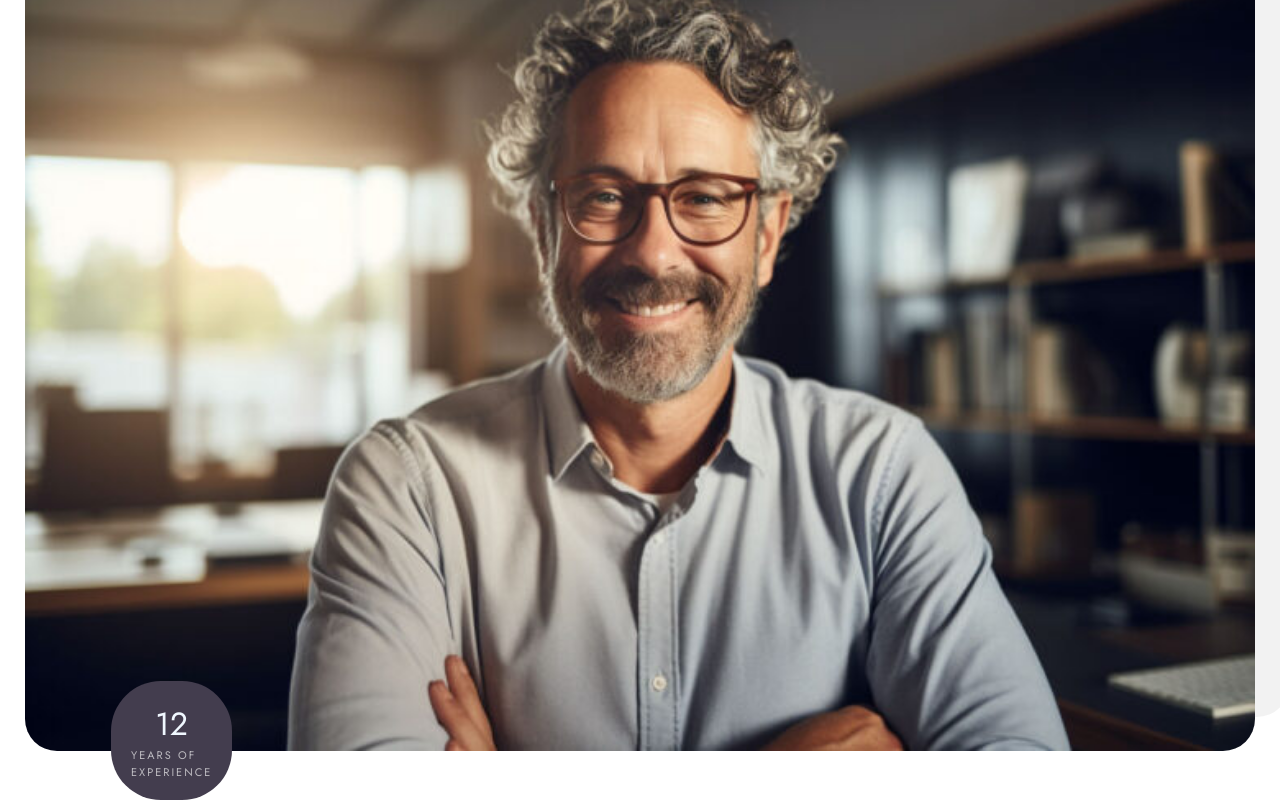
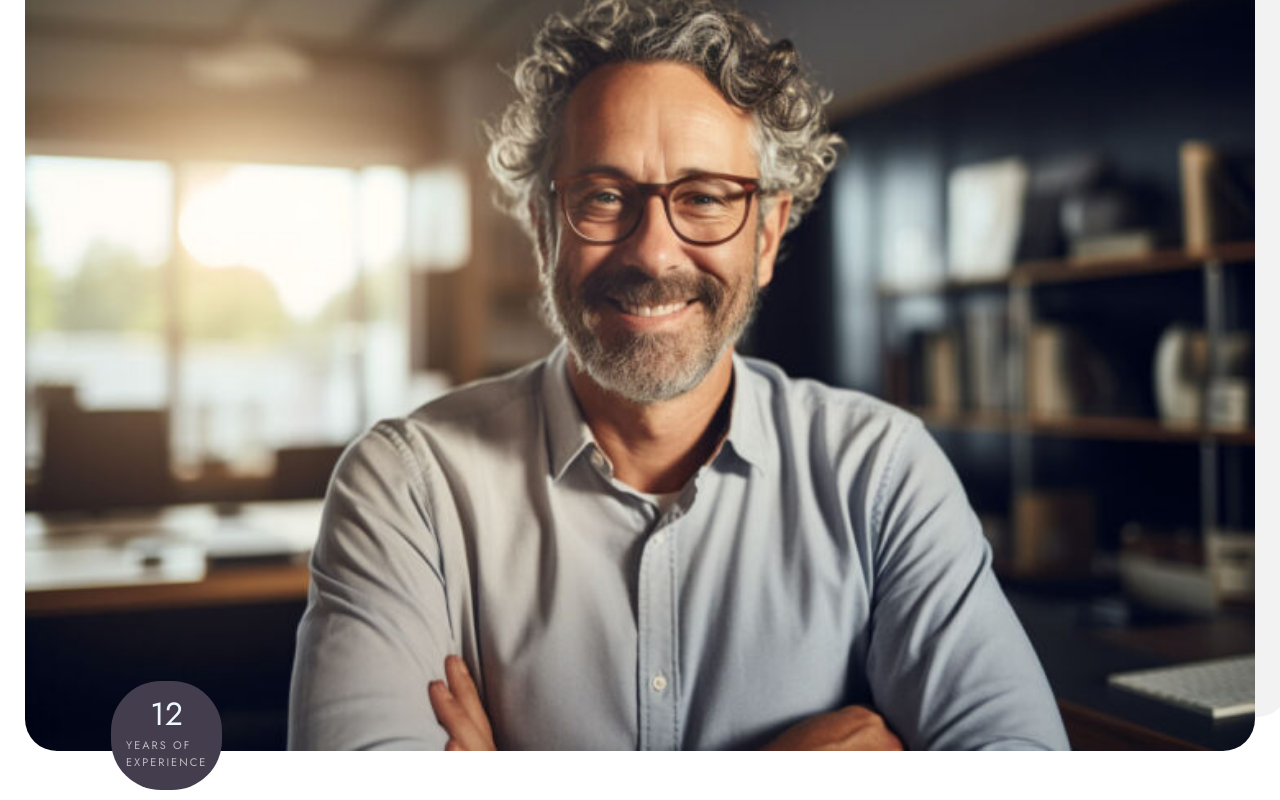
Before and after one commit to UREYPRICE/astrailsInstitute, a React (Vite) app: page / in a window 1280 px wide. Shown: the part 611-1411 px from the top of the page. Built offline with nearby package versions, Linux system fonts and the light colour scheme; a web font is replaced by a local one.

Commit message:
changes to the exp padding

```diff
--- a/src/about.css
+++ b/src/about.css
@@ -49,7 +49,7 @@
 
     background-color: #433D4E;
     border-radius: 50px 50px 50px 50px;
-    padding: 20px;
+    padding: 10px 15px 20px 15px;
     text-align: center;
     max-width: min-content;
 }
```
